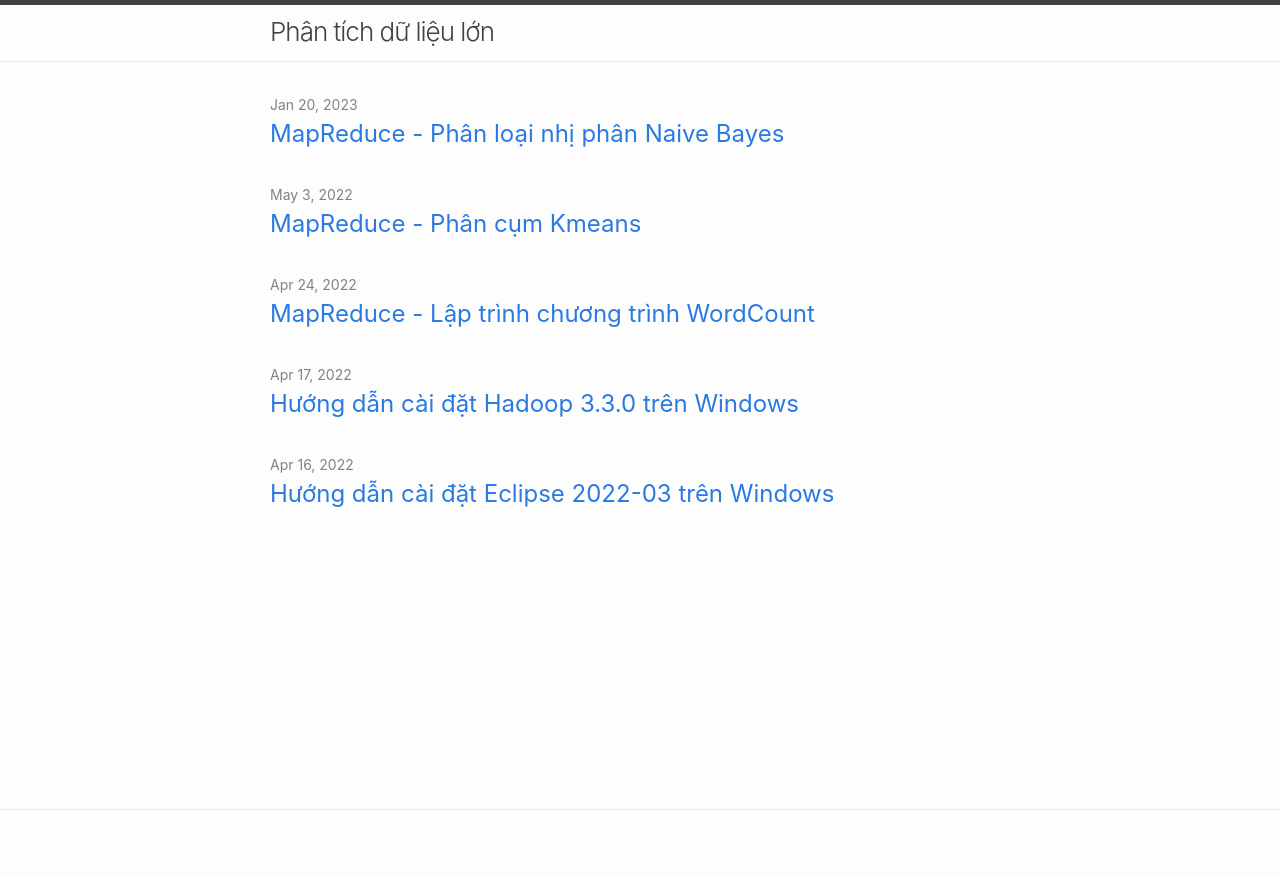
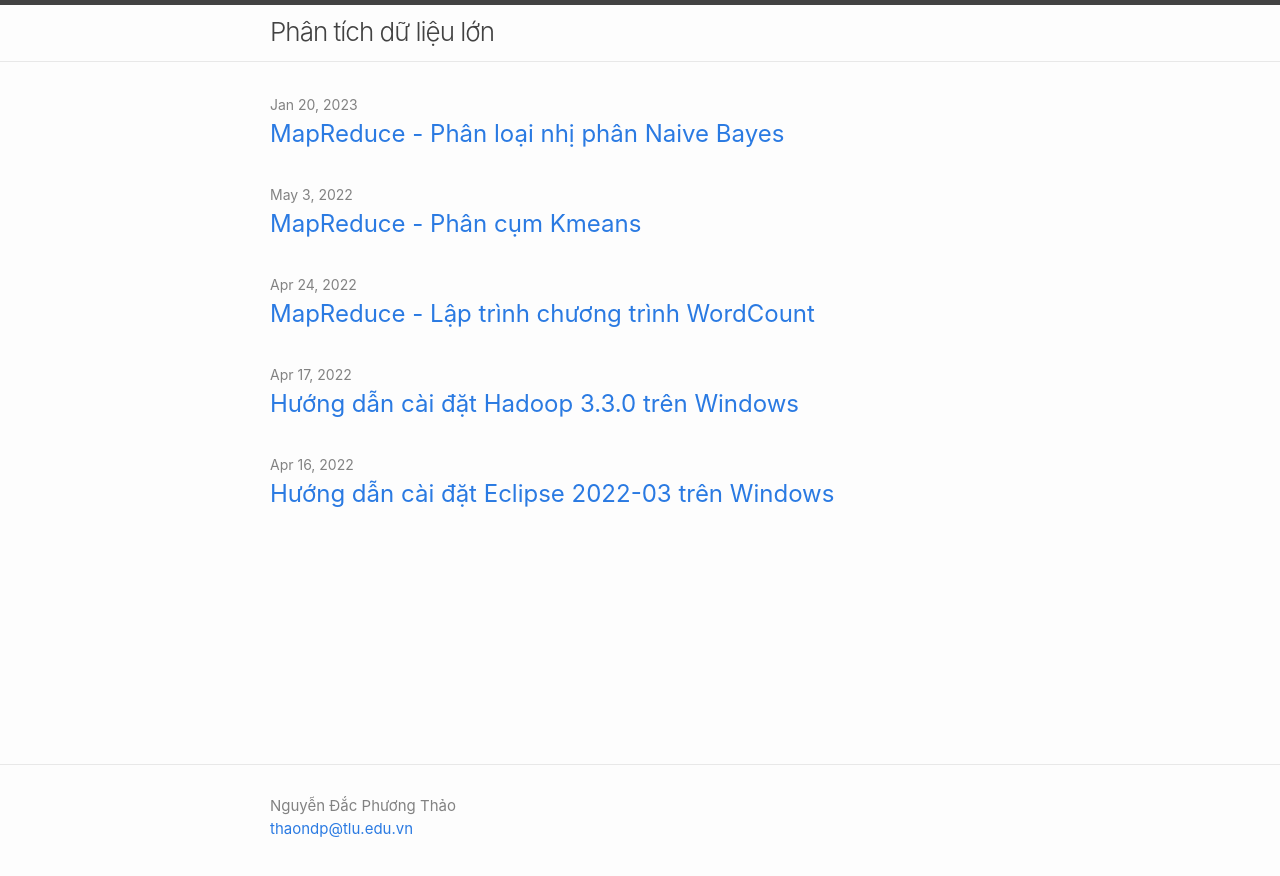
Before and after one commit to ThaoDac/tlu_bigdata, a Jekyll site: the page built from index.md, in a window 1280 px wide. Shown: the top 876 px of the page. Built offline with Jekyll 4.4.1, drawn with Linux system fonts in a browser that asks for light colours; part of the change alters nothing that is shown.

```diff
--- a/_config.yml
+++ b/_config.yml
@@ -1,7 +1,7 @@
 title: Phân tích dữ liệu lớn
-# author:
-#   name: Nguyễn Đắc Phương Thảo
-#   email: thaondp@tlu.edu.vn
+author:
+  name: Nguyễn Đắc Phương Thảo
+  email: thaondp@tlu.edu.vn
 # description: > # this means to ignore newlines until "show_excerpts:"
 #   Write an awesome description for your new site here. You can edit this
 #   line in _config.yml. It will appear in your document head meta (for
```
